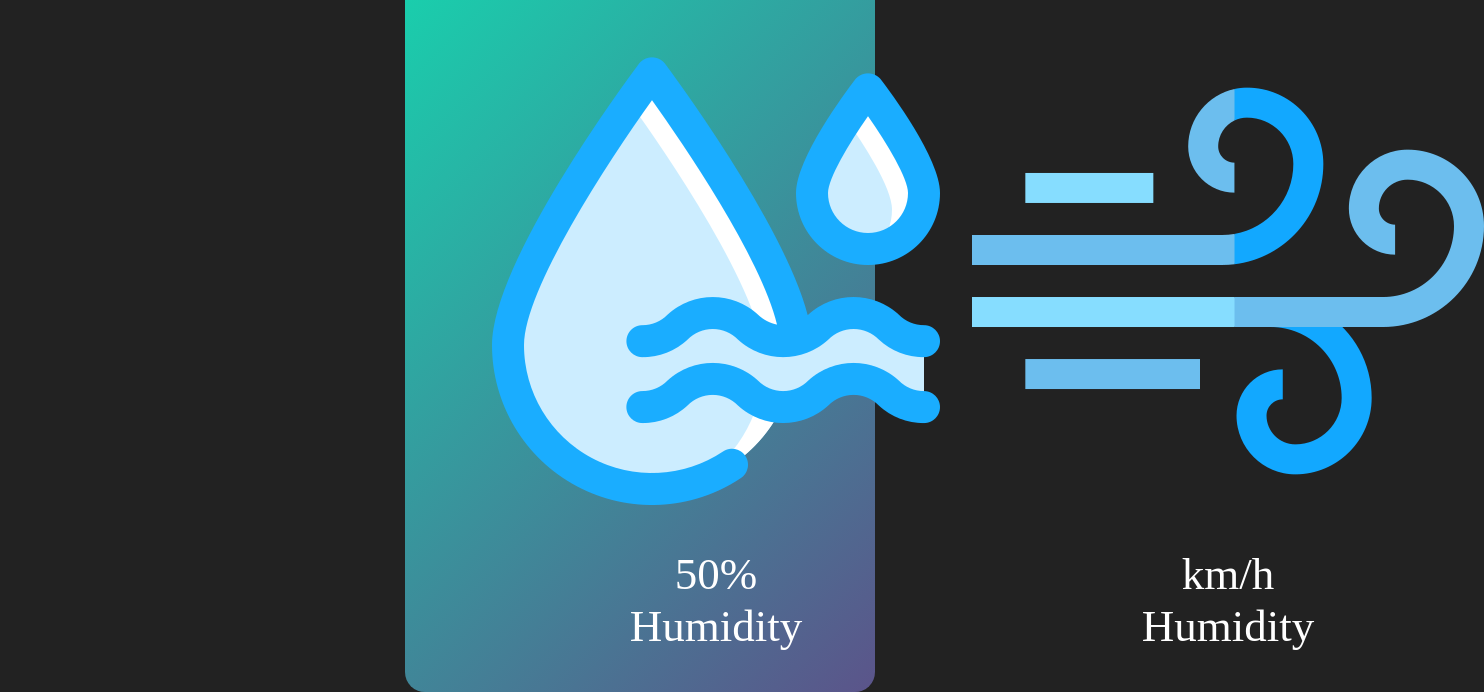
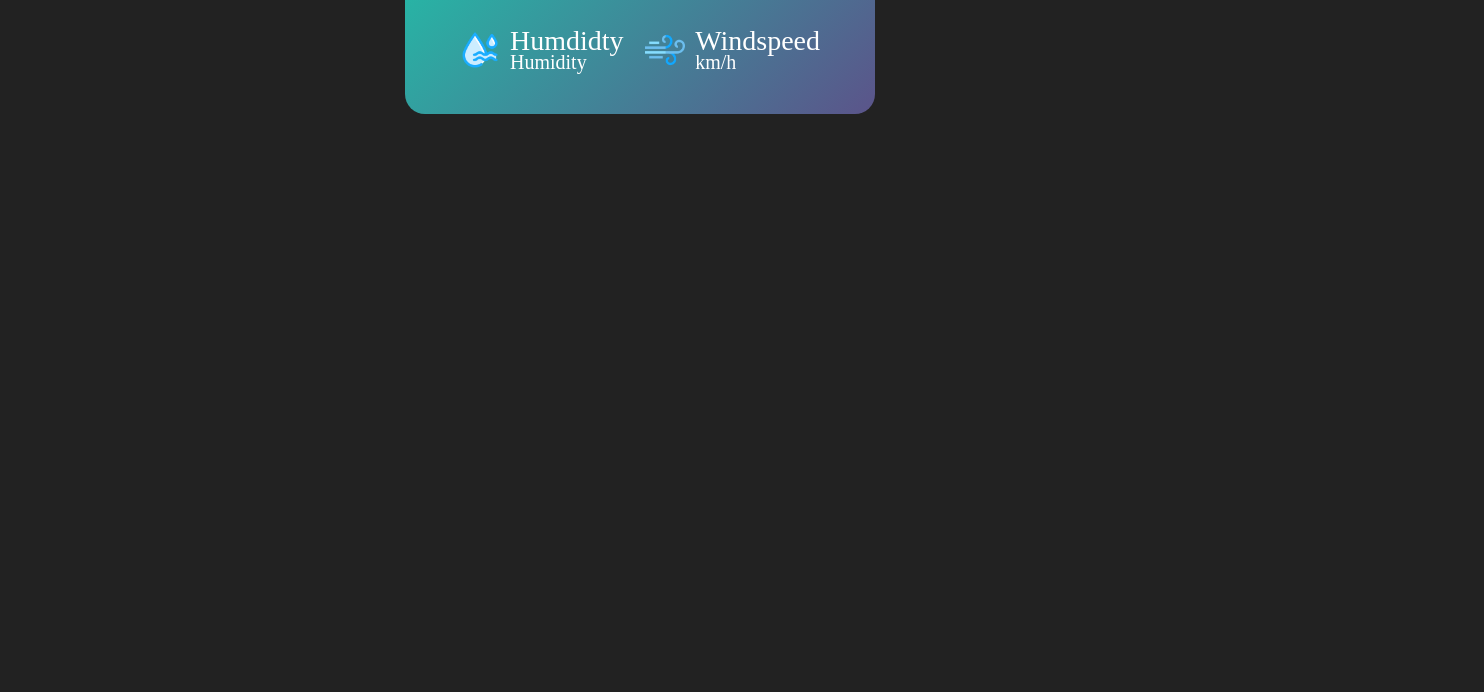
Before and after one commit to Usman-akram-2003/weather-app, a plain HTML site: page index.html in a window 1280 px wide. Shown: the part 562-1254 px from the top of the page, 1484 px wide, since content can reach past the window. After the commit the page ends 800 px from the top, so only its background shows below. Drawn offline with nearby package versions, Linux system fonts and the light colour scheme; no server answers; a web font is replaced by a local one.

Commit message:
completed css and fetch apis and add it to city temp humidity and windspeed

```diff
--- a/index.html
+++ b/index.html
@@ -5,6 +5,9 @@
     <meta name="viewport" content="width=device-width, initial-scale=1.0">
     <title>Weather app</title>
     <link rel="stylesheet" href="style.css">
+    <link rel="preconnect" href="https://fonts.googleapis.com">
+<link rel="preconnect" href="https://fonts.gstatic.com" crossorigin>
+<link href="https://fonts.googleapis.com/css2?family=Comic+Relief:wght@400;700&display=swap" rel="stylesheet">
 </head>
 <body>
     <div class="card">
@@ -19,16 +22,16 @@
             <div class="details">
                 <div class="col">
                     <img src="images/humidity.png" >
-                    <div>
-                        <p class="humidity">50%</p>
-                        <p>Humidity</p>
+                    <div >
+                        <p class="hum">Humdidty</p>
+                        <p class="humidity">Humidity</p>
                     </div>
                 </div>
                 <div class="col">
                     <img src="images/wind.png" >
-                    <div>
-                        <p class="wind">km/h</p>
-                        <p>Humidity</p>
+                    <div >
+                        <p class="wi">Windspeed</p>
+                        <p  class="wind">km/h</p>
                     </div>
                 </div>
             </div>
@@ -36,3 +39,20 @@
     </div>
 </body>
 </html>
+<script src="https://ajax.googleapis.com/ajax/libs/jquery/3.7.1/jquery.min.js"></script>
+<script>
+    const apikey="38abf32633d593683704ab51e7c1d747"
+    const apiurl="https://api.openweathermap.org/data/2.5/weather?q=Sahiwal&units=metric"
+    async function checkweather() {
+        const response= await fetch(apiurl + `&appid=${apikey}`)
+        var data=await response.json()
+$(".city").text(data.name);
+$(".temp").text(data.main.temp);
+$(".wind").text(data.wind.speed + " km/h");
+$(".humidity").text(data.main.humidity + "%");
+
+
+        console.log(data)
+    }
+    checkweather()
+</script>
--- a/style.css
+++ b/style.css
@@ -1,8 +1,10 @@
+/*  */
+
 *{
     margin: 0;
     padding: 0;
     box-sizing: border-box;
-    font-family: sans-serif cursive;
+font-family:"Comic Relief" ;
 }
 body{
     background-color: #222;
@@ -73,3 +75,21 @@ body{
         margin-top: 50px;
 
     }
+    .col{
+display: flex;
+align-items: center;
+text-align: left;
+
+    }
+    .col img{
+    width: 40px;
+    margin-right: 10px;;
+    }
+.humidity, .wind{
+    font-size: 20px;
+    margin-top: -6px;;
+}
+.hum, .wi{
+    font-size: 28px;
+    ;
+}
```
